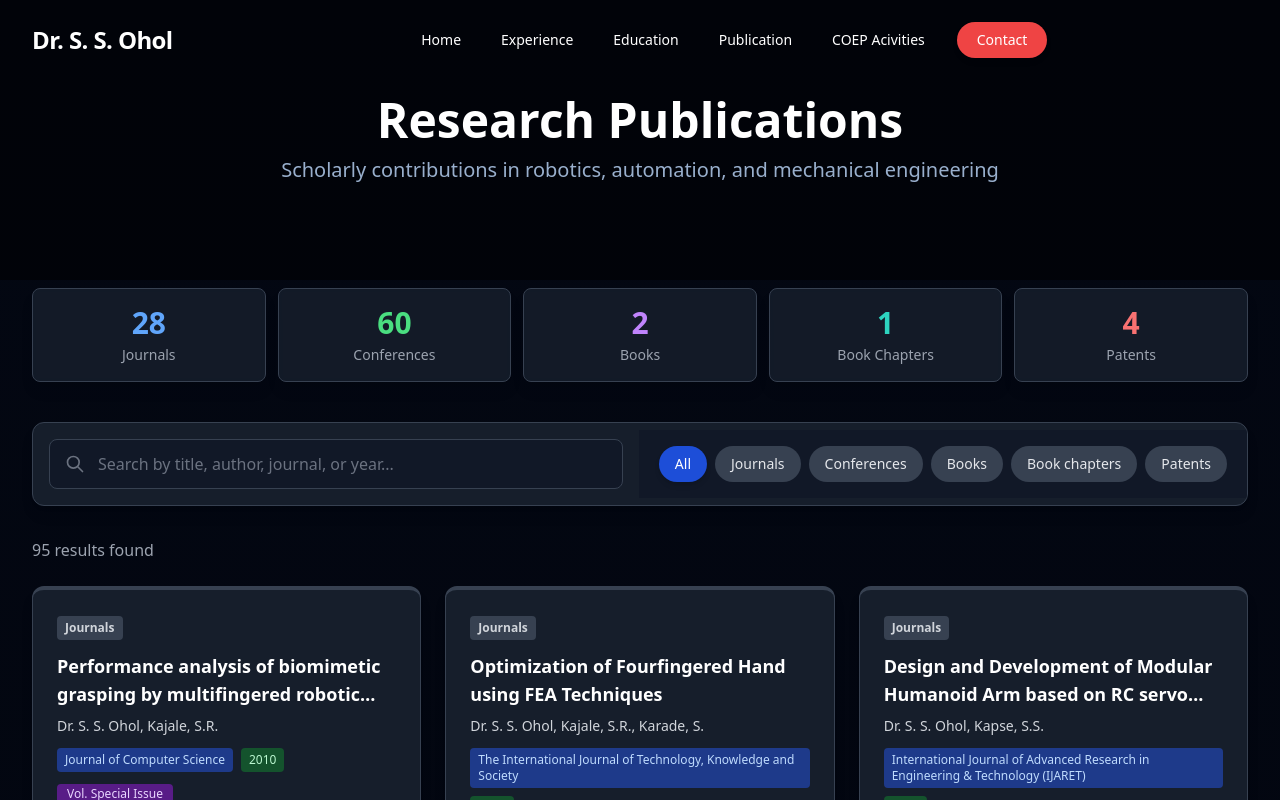
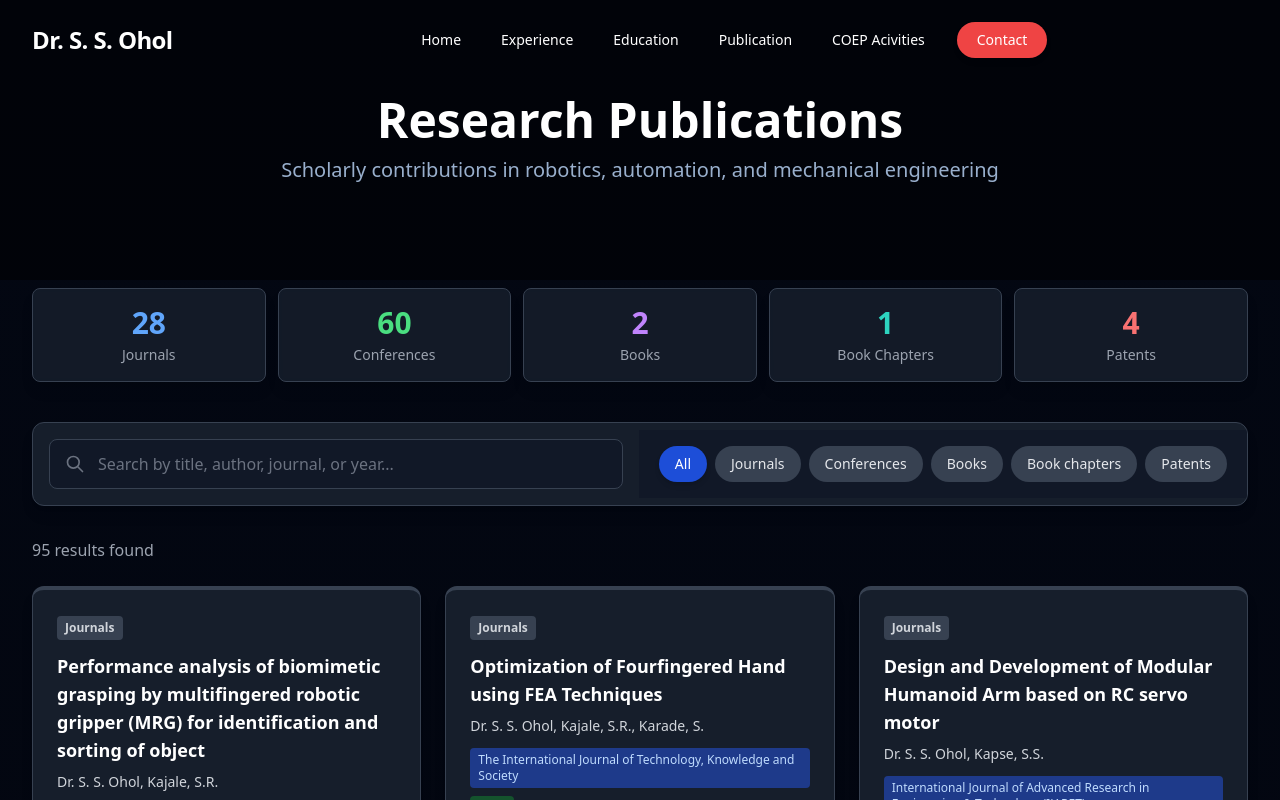
Before and after one commit to VirajBakshi1/Dr.S.S.Ohol, a React (Vite) app: page /PapersPublished in a window 1280 px wide. Shown: the top 800 px of the page. Built offline with nearby package versions, Linux system fonts and the light colour scheme.

Commit message:
third commit

```diff
--- a/src/components/Experience.jsx
+++ b/src/components/Experience.jsx
@@ -62,7 +62,7 @@ const ExperienceSection = () => {
   ];
 
   return (
-    <section className="py-24 bg-gradient-to-b from-gray-900 to-black text-white relative overflow-hidden">
+    <section className="py-16 bg-gradient-to-b from-gray-900 to-black text-white relative overflow-hidden">
       <div className="max-w-6xl mx-auto px-4 sm:px-6 lg:px-8 py-20">
         <h2 className="text-4xl font-bold mb-8 text-center">Professional Experience</h2>
         <div className="h-1 w-24 bg-gradient-to-r mb-8 from-blue-600 to-purple-600 mx-auto rounded-full"></div>
--- a/src/components/Navbar.jsx
+++ b/src/components/Navbar.jsx
@@ -76,8 +76,6 @@ const Navbar = () => {
     { name: 'Education', sectionId: 'education', isExternalPage: false },
     { name: 'Publication', sectionId: './PapersPublished', isExternalPage: true },
     { name: 'COEP Acivities', sectionId: './CoepActivities', isExternalPage: true },
-
-
   ];
 
   return (
@@ -136,6 +134,7 @@ const Navbar = () => {
                 href="/Contact"
                 onClick={(e) => {
                   e.preventDefault();
+                  setIsMenuOpen(false); // Close mobile menu when navigating to Contact
                   navigate('/Contact');
                 }}
                 className={`ml-4 px-5 py-2 rounded-full text-sm font-medium transition-all duration-300 ${
@@ -200,6 +199,7 @@ const Navbar = () => {
             href="/Contact"
             onClick={(e) => {
               e.preventDefault();
+              setIsMenuOpen(false); // Close mobile menu when navigating to Contact
               navigate('/Contact');
             }}
             className={`block px-4 py-3 rounded-md text-base font-medium text-center mt-4 transition-all ${
--- a/src/pages/PaperPublished/Paperpublished.jsx
+++ b/src/pages/PaperPublished/Paperpublished.jsx
@@ -1128,7 +1128,8 @@ const PapersPublished = () => {
                     <div className="inline-block px-2 py-1 bg-gray-700 text-gray-300 text-xs font-semibold rounded mb-3">
                       {pub.category.charAt(0).toUpperCase() + pub.category.slice(1)}
                     </div>
-                    <h2 className="text-lg font-bold text-white mb-2 line-clamp-2">{pub.title}</h2>
+                    {/* Removed the line-clamp-2 class to show full title */}
+                    <h2 className="text-lg font-bold text-white mb-2">{pub.title}</h2>
                     <p className="text-sm text-gray-300 mb-3 line-clamp-1">{pub.authors}</p>
 
                     <div className="flex flex-wrap gap-2 mb-3">
```
